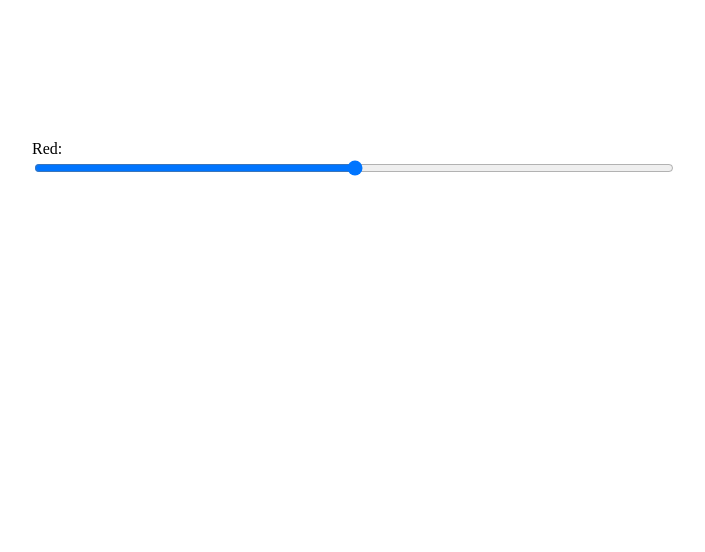
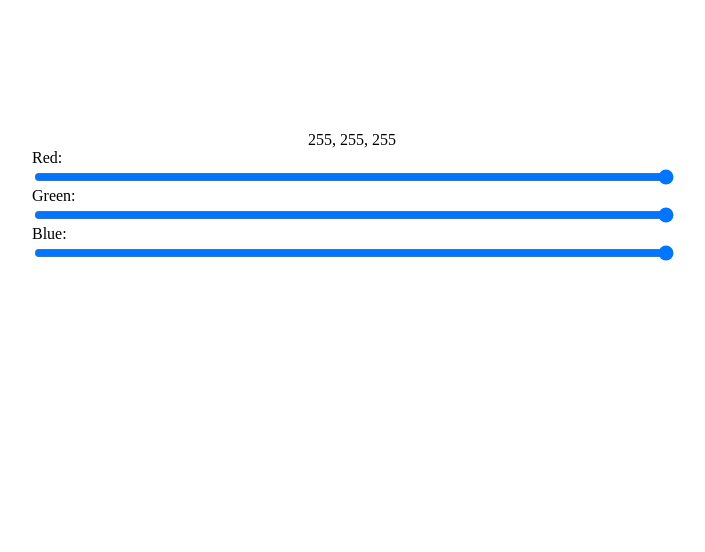
Before and after one commit to lamh85/slider, a plain HTML site: page index.html in a window 1280 px wide. Shown: the part 60-612 px from the top of the page, without its empty margins (288-993 px from the left). Drawn offline with Linux system fonts and the light colour scheme.

Commit message:
Add other sliders. Initializer. Render RGB code.

```diff
--- a/index.html
+++ b/index.html
@@ -5,10 +5,40 @@
   <body>
 
     <div class="container">
+      <div class="rgb-code">
+
+      </div>
 
       <div class="rows-slider">
         Red:
-        <br /><input type="range" class="slider red" name="volume" min="0" max="255" />
+        <br />
+        <input  type="range"
+                class="slider red"
+                name="volume"
+                data-color="red"
+                min="0"
+                max="255"
+                value="255" />
+
+        Green:
+        <br />
+        <input  type="range"
+                class="slider green"
+                name="volume"
+                data-color="green"
+                min="0"
+                max="255"
+                value="255" />
+
+        Blue:
+        <br />
+        <input  type="range"
+                class="slider blue"
+                name="volume"
+                data-color="blue"
+                min="0"
+                max="255"
+                value="255" />
       </div>
     </div>
 
--- a/script.js
+++ b/script.js
@@ -1,4 +1,6 @@
-var rgbArray = [0, 0, 0];
+// States -------------------------------
+
+var rgbArray = [255, 255, 255];
 
 var rgbArrayIndex = {
   red:    0,
@@ -7,6 +9,14 @@ var rgbArrayIndex = {
 }
 
 var containerElement = document.querySelector(".container")
+
+var rgbCodeElement = document.querySelector(".rgb-code")
+
+// Functions ---------------------------
+
+var renderRgbCode = function() {
+  rgbCodeElement.innerHTML = rgbArray.join(", ")
+}
 
 var styleValueBuilder = function () {
   return "rgb(" + rgbArray.join(",") + ")";
@@ -20,23 +30,34 @@ var styleUpdater = function () {
 var rgbUpdater = function(dimension, value) {
   var index = rgbArrayIndex[dimension];
   rgbArray[index] = value;
-  console.log(rgbArray);
 }
 
 // Controller --------------------------------
 
 var controller = function(dimension, value) {
-  rgbUpdater("red", value);
-  styleUpdater()
+  rgbUpdater(dimension, value);
+  styleUpdater();
+  renderRgbCode();
 }
 
 // Event Handling ----------------------------
 
-var sliderRed = document.querySelector(".slider.red");
-
 var listener = function(event) {
   var value = event.target.value;
-  controller("red", value);
+  var dimension = event.target.dataset.color;
+  controller(dimension, value);
 }
 
-sliderRed.addEventListener("input", listener);
+var sliders = document.querySelectorAll(".slider");
+
+sliders.forEach(function(element) {
+  element.addEventListener("input", listener);
+})
+
+// Initialize --------------------------------
+
+var initializer = function() {
+  renderRgbCode();
+}
+
+initializer();
--- a/style.css
+++ b/style.css
@@ -6,6 +6,7 @@ body {
   height: 100vh;
   width: 100vw;
   display: flex;
+  flex-direction: column;
   justify-content: center;
   align-items: center;
 }
```
